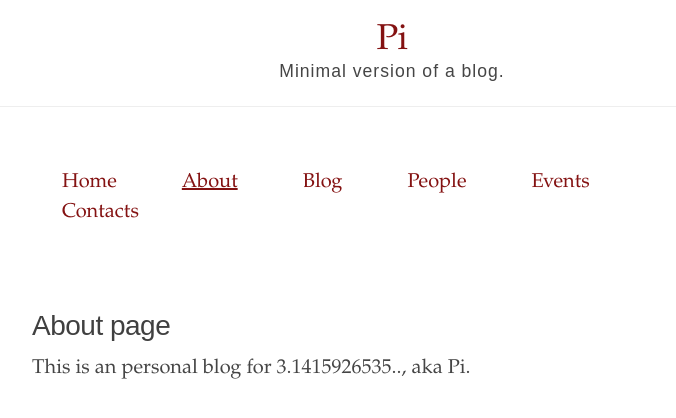
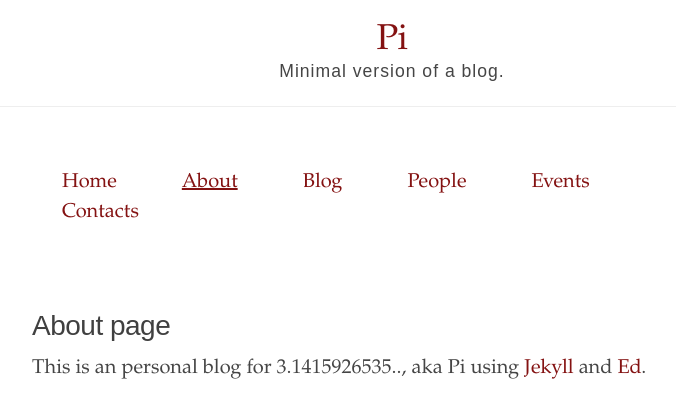
Before and after one commit to thenumberpi31415926535/thenumberpi31415926535.github.io, a Jekyll site: the page built from about.md, in a window 1280 px wide. Shown: the top 418 px of the page, without its empty margins (248-924 px from the left). Built offline with Jekyll 4.4.1, drawn with Linux system fonts in a browser that asks for light colours.

Commit message:
Update about.md

```diff
--- a/about.md
+++ b/about.md
@@ -3,4 +3,4 @@ title: About
 ---
 # About page
 
-This is an personal blog for {{ site.author.name }}.
+This is an personal blog for {{ site.author.name }} using [Jekyll](https://jekyllrb.com/) and [Ed](https://github.com/minicomp/ed).
```
